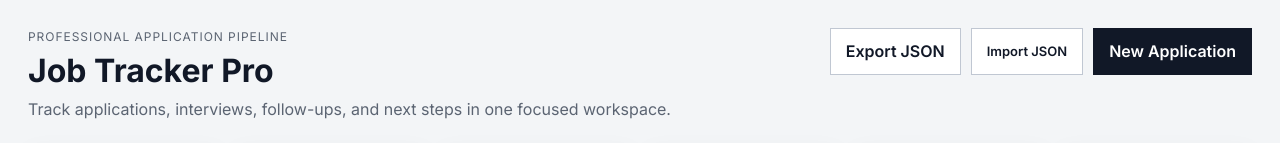
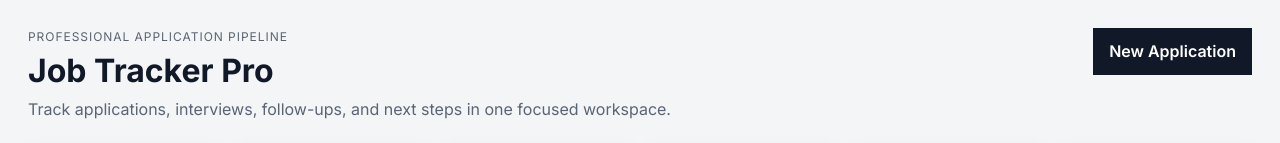
Before and after one commit to smiln32/job-application-tracker, a plain HTML site: page index.html in a window 1280 px wide. Shown: the top 143 px of the page. Drawn offline with Linux system fonts and the light colour scheme.

Commit message:
Update index.html
removed export and import json buttons

```diff
--- a/index.html
+++ b/index.html
@@ -17,12 +17,9 @@
         <h1>Job Tracker Pro</h1>
         <p class="subtitle">Track applications, interviews, follow-ups, and next steps in one focused workspace.</p>
       </div>
-      <div class="topbar-actions">
-        <button id="exportBtn" class="btn btn-secondary">Export JSON</button>
-        <label for="importInput" class="btn btn-secondary">Import JSON</label>
-        <input id="importInput" type="file" accept=".json" hidden />
-        <button id="openModalBtn" class="btn btn-primary">New Application</button>
-      </div>
+   <div class="topbar-actions">
+  <button id="openModalBtn" class="btn btn-primary">New Application</button>
+</div>
     </header>
 
     <section class="metrics-grid">
```
